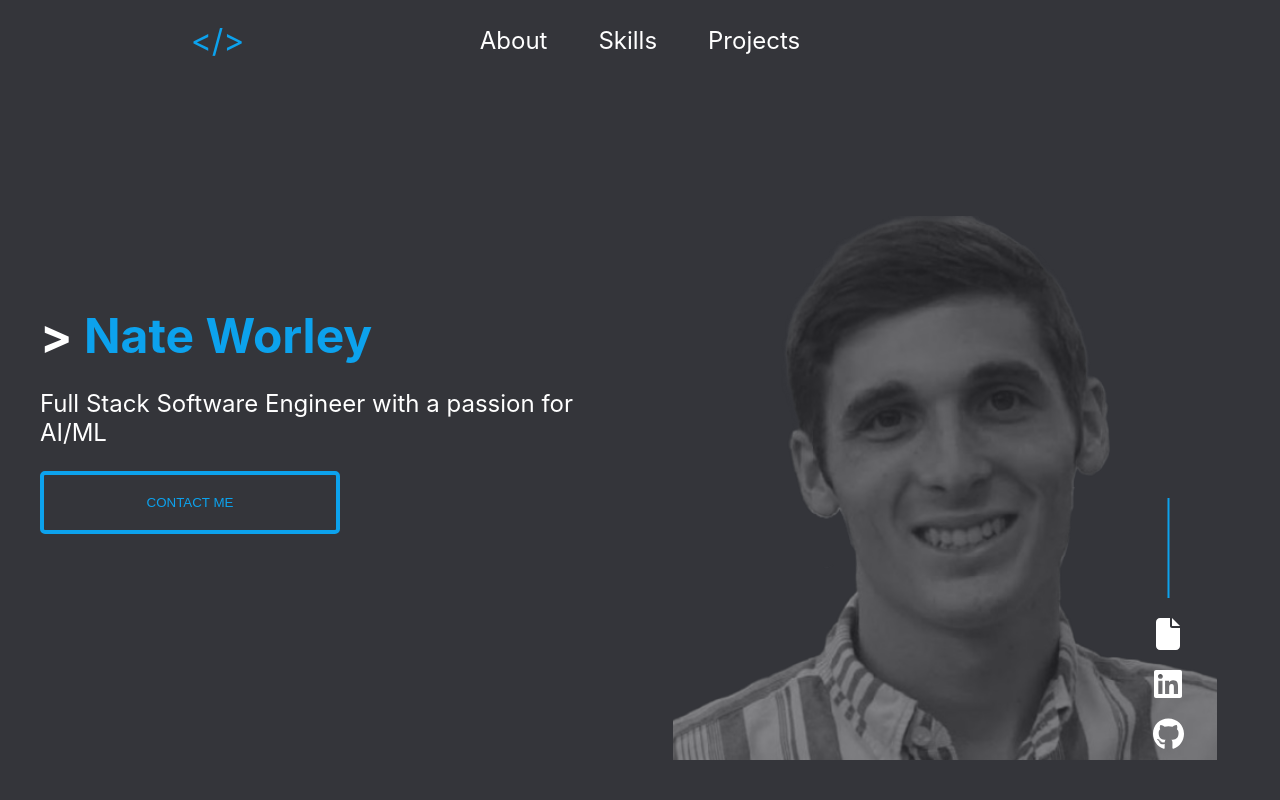
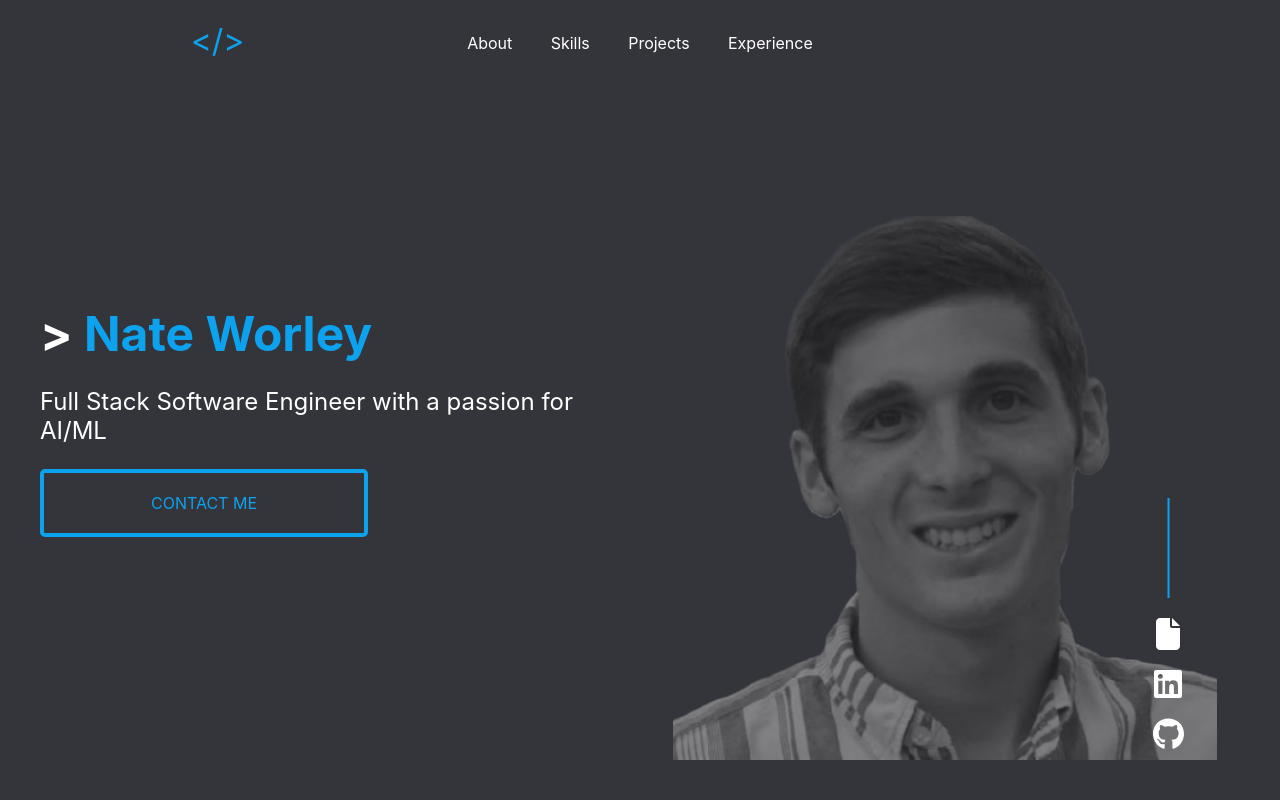
Before and after one commit to ImMythz/portfolio, a React (Create React App) app: page / in a window 1280 px wide. Shown: the top 800 px of the page. Built offline with nearby package versions, Linux system fonts and the light colour scheme.

Commit message:
cleaned up css and href anchors

```diff
--- a/src/components/About/About.js
+++ b/src/components/About/About.js
@@ -6,7 +6,7 @@ export default function About() {
     return (
         <div className='about-bg'>
             <div className='about-container'>
-                <h2 className='about-title'>About</h2>
+                <h2 className='about-title' id='about'>About</h2>
                 <div className='about-content-container'>
                     <div>
                         <span className='line-color'>________</span>
--- a/src/components/Contact/Contact.js
+++ b/src/components/Contact/Contact.js
@@ -8,13 +8,13 @@ export default function Contact(props) {
             <div className='contact-bg'>
                 <div className='contact-container'>
                     <h1 className='contact-container-title'>Contact Me</h1>
-                    <div className='contact-tile'>
+                    <a className='contact-tile' href='mailto:email@gmail.com'>
                         <EnvelopeIcon className='contact-icon'></EnvelopeIcon>
-                        <p className='contact-text'><a className='contact-link' href='mailto:email@gmail.com'>email@gmail.com</a></p>
-                    </div>
-                    <div className='contact-tile'>
+                        <p className='contact-text'>email@gmail.com</p>
+                    </a>
+                    <div className='contact-tile-2'>
                         <PhoneIcon className='contact-icon'></PhoneIcon>
-                        <p className='contact-text'><a className='contact-link' href='mailto:email@gmail.com'>email@gmail.com</a></p>
+                        <p className='contact-text'>000-000-0000</p>
                     </div>
                 </div>
             </div>
--- a/src/components/Contact/styles.css
+++ b/src/components/Contact/styles.css
@@ -32,6 +32,21 @@
     width: fit-content;
     margin: 1rem;
     padding: 0.5rem 1rem 0.5rem 1rem;
+    text-decoration: none;
+}
+
+.contact-tile-2 {
+    background-color: #34353a;
+    display: flex;
+    align-items: center;
+    border-radius: 10px;
+    width: fit-content;
+    margin: 1rem;
+    padding: 0.5rem 1rem 0.5rem 1rem;
+}
+
+.contact-tile:hover {
+    background-color: #cacaca54;
 }
 
 .contact-icon {
@@ -42,6 +57,8 @@
 
 .contact-text {
     margin: 0 0.5rem 0.25rem 0.5rem;
+    color: rgb(12, 162, 237);
+    text-decoration: none;
 }
 
 .contact-link {
--- a/src/components/Experience/Experience.js
+++ b/src/components/Experience/Experience.js
@@ -7,7 +7,14 @@ export default function Experience(props) {
             <div className='experience-bg'>
                 <div className='experience-container'>
                     <div className='experience-title-container'>
-                        <h1 className='experience-title'>Experience</h1>
+                        <h1 className='experience-title' id='experience'>Experience</h1>
+                    </div>
+                    <div className='experience-tile'>
+                        <h2 className='job-title'>Co-Founder / CTO</h2>
+                        <p className='job-date'><strong>Havyn</strong> - 05/23 - Current</p>
+                        <p className='job-text'>
+                            Creating and developing an innovative Real Estate software that leverages AI/Machine Learning to elevate the entire Real Estate industry
+                        </p>
                     </div>
                     <div className='experience-tile'>
                         <h2 className='job-title'>Front End Developer</h2>
@@ -24,7 +31,7 @@ export default function Experience(props) {
                     </div>
                     <div className='experience-tile'>
                         <h2 className='job-title'>Co-Founder / Lead Software Developer</h2>
-                        <p className='job-date'><strong>Vibes for Spotify</strong> - 10/21 - Current</p>
+                        <p className='job-date'><strong>Vibes for Spotify</strong> - 10/21 - 02/23</p>
                         <p className='job-text'>
                             Creating and developing an innovative tool that revolutionizes the way Spotify users discover, explore, and
                             analyze their Spotify music. Leveraging tools such as Django, React, AWS, Git, and Redux; powered by Python
--- a/src/components/HeroBanner/HeroBanner.js
+++ b/src/components/HeroBanner/HeroBanner.js
@@ -13,7 +13,7 @@ export default function HeroBanner() {
                 <div className='hero-banner-contents'>
                     <h1 className='hero-title'><span className='hero-title-alt'>{dev}</span> Nate Worley</h1>
                     <p className='hero-alt-text'>Full Stack Software Engineer with a passion for AI/ML</p>
-                    <button className='contact-btn'>CONTACT ME</button>
+                    <a className='contact-btn' href='mailto:email@gmail.com'>CONTACT ME</a>
                 </div>
             </div>
             <div className='pfp-container'>
--- a/src/components/HeroBanner/styles.css
+++ b/src/components/HeroBanner/styles.css
@@ -51,6 +51,8 @@
     color: rgb(12, 162, 237);
     border-radius: 5px;
     border-width: 0.25rem;
+    text-align: center;
+    text-decoration: none;
 }
 
 .pfp-container {
--- a/src/components/Navbar/Navbar.js
+++ b/src/components/Navbar/Navbar.js
@@ -11,13 +11,16 @@ export default function Navbar() {
             </div>
             <div className='nav-item-container'>
                 <div className='nav-item'>
-                    <p>About</p>
+                    <a href='#about' className='nav-link'>About</a>
                 </div>
                 <div className='nav-item'>
-                    <p>Skills</p>
+                    <a href='#skills' className='nav-link'>Skills</a>
                 </div>
                 <div className='nav-item'>
-                    <p>Projects</p>
+                    <a href='#projects' className='nav-link'>Projects</a>
+                </div>
+                <div className='nav-item'>
+                    <a href='#experience' className='nav-link'>Experience</a>
                 </div>
             </div>
             <div className='tagline-container'>
--- a/src/components/Navbar/styles.css
+++ b/src/components/Navbar/styles.css
@@ -31,3 +31,9 @@
     color: white;
     font-size: 1.5rem;
 }
+
+.nav-link {
+    text-decoration: none;
+    color: white;
+    font-size: 1rem;
+}
--- a/src/components/Projects/Projects.js
+++ b/src/components/Projects/Projects.js
@@ -12,7 +12,7 @@ export default function Projects() {
     return (
         <div className='projects-bg'>
             <div className='project-section-title-container'>
-                <h1 className='project-section-title'>Projects</h1>
+                <h1 className='project-section-title' id='projects'>Projects</h1>
             </div>
             <div className='projects-container'>
                 <div className='project-tile'>
--- a/src/components/Skills/Skills.js
+++ b/src/components/Skills/Skills.js
@@ -17,7 +17,7 @@ export default function Skills() {
     return (
         <div className='skills-bg'>
             <div className='skill-title-container'>
-                <h1 className='skill-container-title'>My Skills</h1>
+                <h1 className='skill-container-title' id='skills'>My Skills</h1>
             </div>
             <div className='skills-container'>
                 <div className='skill-tile'>
```
